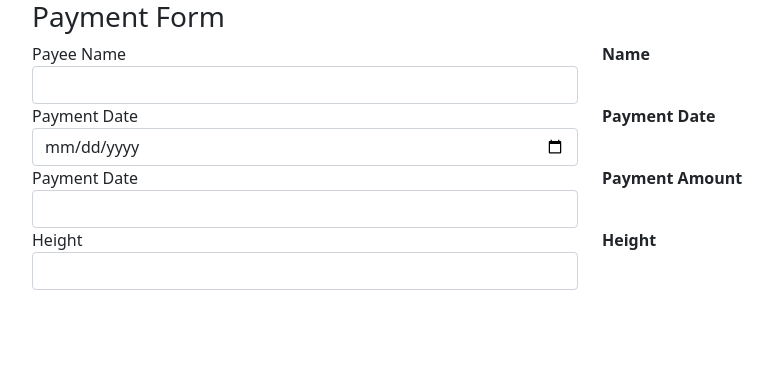
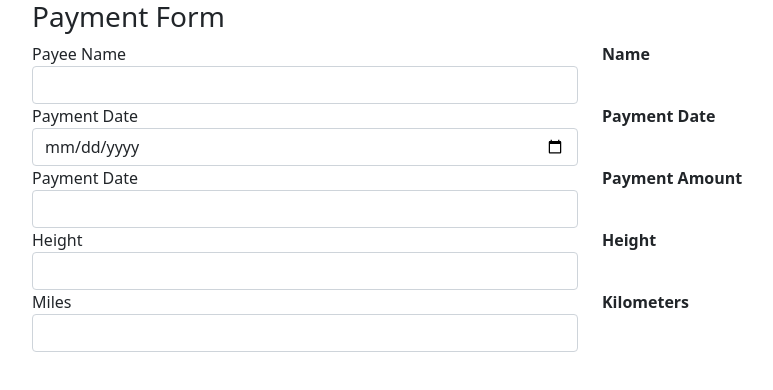
Before and after one commit to TooManyJoses/angular_pipes_practice, an Angular app: page / in a window 1280 px wide. Shown: the top 390 px of the page, without its empty margins (50-823 px from the left). Built offline with nearby package versions, Linux system fonts and the light colour scheme.

Commit message:
created custom pipe to convert miles to km

```diff
--- a/src/app/app.component.html
+++ b/src/app/app.component.html
@@ -44,4 +44,15 @@
       <div>{{ height | number: '1.0-12' }}</div>
     </div>
   </div>
+  <div class="row">
+    <div class="form-group col">
+      <label>Miles</label>
+      <input class="form-control" (input)="onMilesChange($event.target.value)" />
+    </div>
+
+      <div class="col">
+        <label><b>Kilometers</b></label>
+      <div>{{ miles | milesToKMConvert }}</div>
+    </div>
+  </div>
 </div>
--- a/src/app/app.component.ts
+++ b/src/app/app.component.ts
@@ -10,6 +10,7 @@ export class AppComponent {
   paymentDate: Date;
   paymentAmount: number;
   height: number;
+  miles: number;
 
   onNameChange(name: string) {
     this.name = name;
@@ -26,4 +27,8 @@ export class AppComponent {
   onHeightChange(height: string) {
     this.height = parseFloat(height);
   }
+
+  onMilesChange(distance: string){
+    this.miles = parseFloat(distance)
+  }
 }
--- a/src/app/app.module.ts
+++ b/src/app/app.module.ts
@@ -2,10 +2,12 @@ import { NgModule } from '@angular/core';
 import { BrowserModule } from '@angular/platform-browser';
 
 import { AppComponent } from './app.component';
+import { MilesToKMConvertPipe } from './miles-to-kmconvert.pipe';
 
 @NgModule({
   declarations: [
-    AppComponent
+    AppComponent,
+    MilesToKMConvertPipe
   ],
   imports: [
     BrowserModule
--- /dev/null
+++ b/src/app/miles-to-kmconvert.pipe.ts
@@ -0,0 +1,14 @@
+import { Pipe, PipeTransform } from '@angular/core';
+
+@Pipe({
+  name: 'milesToKMConvert'
+})
+export class MilesToKMConvertPipe implements PipeTransform {
+
+  transform(value: any, ...args: unknown[]): unknown {
+    if(!value) {
+      return '';
+    }
+    return value * 1.609344;
+  }
+}
```
Also changed, not shown: 1 other file (tests, documents, lock files or other folders).
